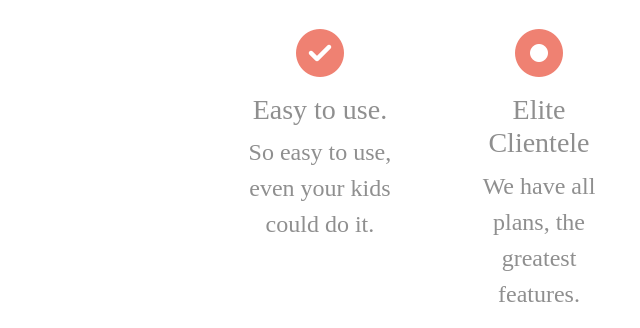
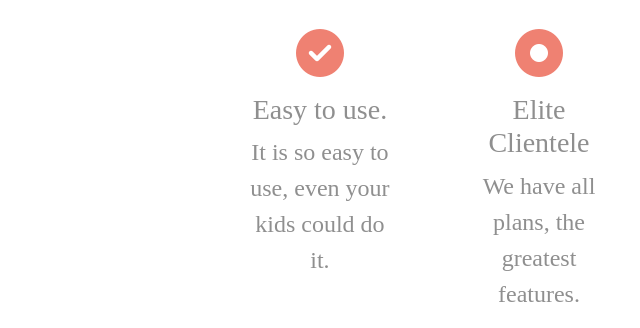
Before and after one commit to JustVibhor/Deseas, a plain HTML site: page index.html in a window 1280 px wide. Shown: the part 880-1208 px from the top of the page, 101-741 px from the left. Drawn offline with nearby package versions, Linux system fonts and the light colour scheme.

Commit message:
Update index.html
It is so easy to use........ i have changed this text line.

```diff
--- a/index.html
+++ b/index.html
@@ -91,7 +91,7 @@
         <div class="feature-box col-lg-4">
           <i class="fas fa-check-circle tick"></i>
           <h3>Easy to use.</h3>
-          <p>So easy to use, even your kids could do it.</p>
+          <p>It is so easy to use, even your kids could do it.</p>
         </div>
 
 
```
